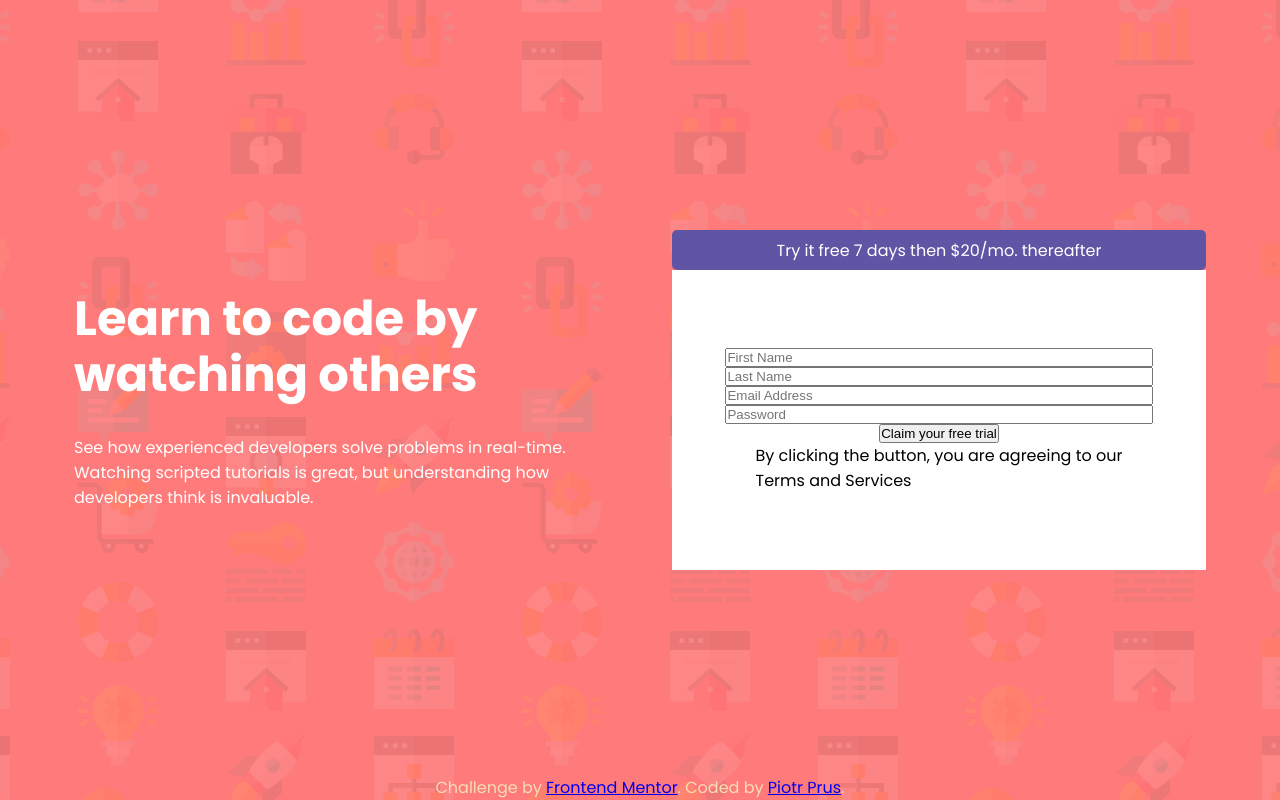
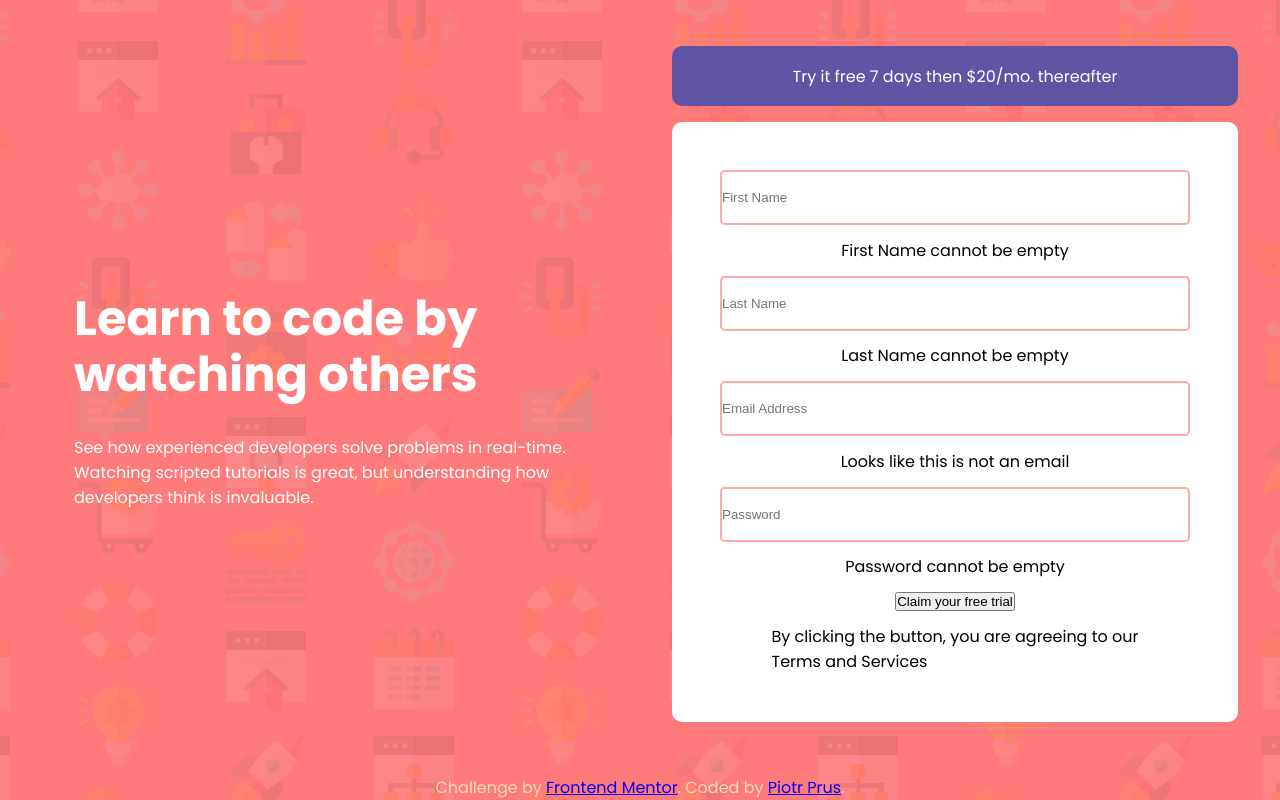
Before and after one commit to Piotrek1994/Intro-component-with-sign-up-form, a plain HTML site: page index.html in a window 1280 px wide. Shown: the top 800 px of the page. Drawn offline with Linux system fonts and the light colour scheme.

```diff
--- a/index.html
+++ b/index.html
@@ -21,7 +21,8 @@
 
     <div class="left-card">
       <p class="headline">Learn to code by watching others</p>
-      <p class="description">See how experienced developers solve problems in real-time. Watching scripted tutorials is great,
+      <p class="description">See how experienced developers solve problems in real-time. Watching scripted tutorials is
+        great,
         but understanding how developers think is invaluable. </p>
     </div>
 
@@ -30,15 +31,28 @@
     <div class="right-card">
       <div class="top-bar">Try it free 7 days then $20/mo. thereafter</div>
       <div class="user-window">
-          <input class="input" type="text" placeholder="First Name ">
-          <input class="input" type="text" placeholder="Last Name ">
+        <input class="input" type="text" placeholder="First Name">
+
+        <div class="warning"><p>First Name cannot be empty</p></div>
+
+        <input class="input" type="text" placeholder="Last Name">
+
+        <div class="warning"><p>Last Name cannot be empty</p></div>
+
         <input class="input" type="email" placeholder="Email Address">
+
+        <div class="warning"><p>Looks like this is not an email</p></div>
+
         <input class="input" type="password" placeholder="Password">
+
+        <div class="warning"><p>Password cannot be empty</p></div>
+
         <button class="btn">Claim your free trial</button>
-          <div class="terms">By clicking the button, you are agreeing to our <p class="terms-style">Terms and Services</p></div>
+        <div class="terms">By clicking the button, you are agreeing to our <p class="terms-style">Terms and Services</p>
         </div>
       </div>
-      <img src="images/bg-intro-desktop.png" alt="background layout">
+    </div>
+    <img class="bgc-img" src="images/bg-intro-desktop.png" alt="background layout">
 
 
   </div>
--- a/main.css
+++ b/main.css
@@ -22,7 +22,7 @@ body {
 	background-color: hsl(0, 100%, 74%);
 }
 
-img {
+.bgc-img {
 	position: absolute;
 	z-index: -10;
 }
@@ -56,32 +56,48 @@ img {
 	align-items: center;
 	width: 50%;
 	height: 100%;
-	padding: 9rem 9rem 9rem 2rem;
+	padding: 1rem 7rem 3rem 2rem;
 }
 
 .top-bar {
 	display: flex;
 	justify-content: center;
 	align-items: center;
-	height: 40px;
+    margin-bottom: 1rem;
+	height: 60px;
 	width: 100%;
 	background: hsl(248, 32%, 49%);
 	color: white;
-	border-radius: 5px;
+	border-radius: 10px;
 }
 
 .user-window {
 	display: flex;
-	justify-content: center;
+	justify-content: space-between;
 	align-items: center;
     flex-direction: column;
+    padding: 3rem;
 	width: 100%;
-	height: 300px;
+	height: 600px;
 	background: white;
+    border-radius: 10px;
 }
 
 .input {
-	width: 80%;
+	width: 100%;
+    height: 55px;
+    border-radius: 5px;
+    border: none;
+    border: 2px solid hsla(0, 100%, 74%, 0.65);
+}
+
+.warning {
+   position: relative;
+   right: 0;
+   display: flex;
+   flex-direction: row;
+   align-items: flex-end;
+   justify-content: flex-end;
 }
 
 footer {
```
Lines whose indentation alone changed are shown as unchanged.
